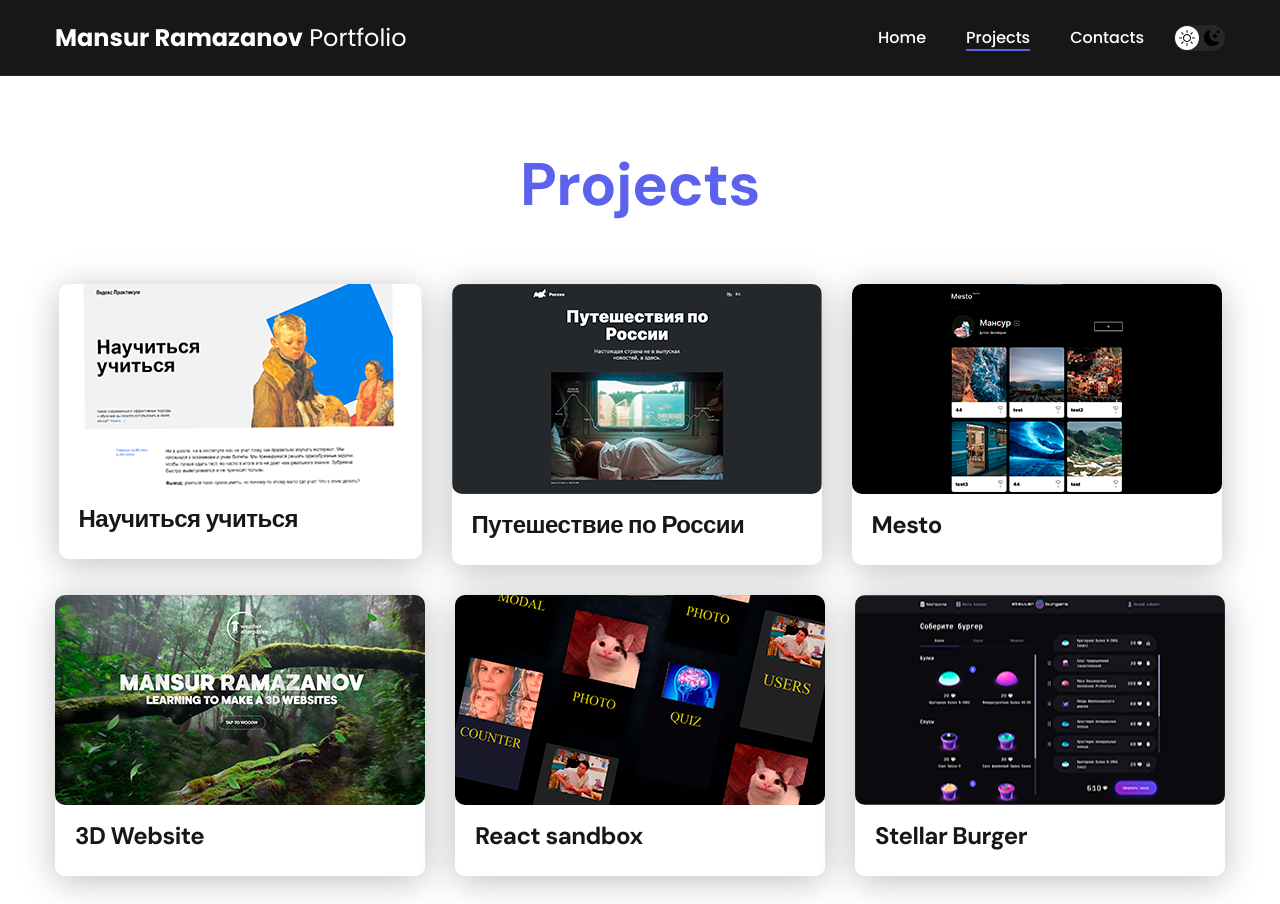
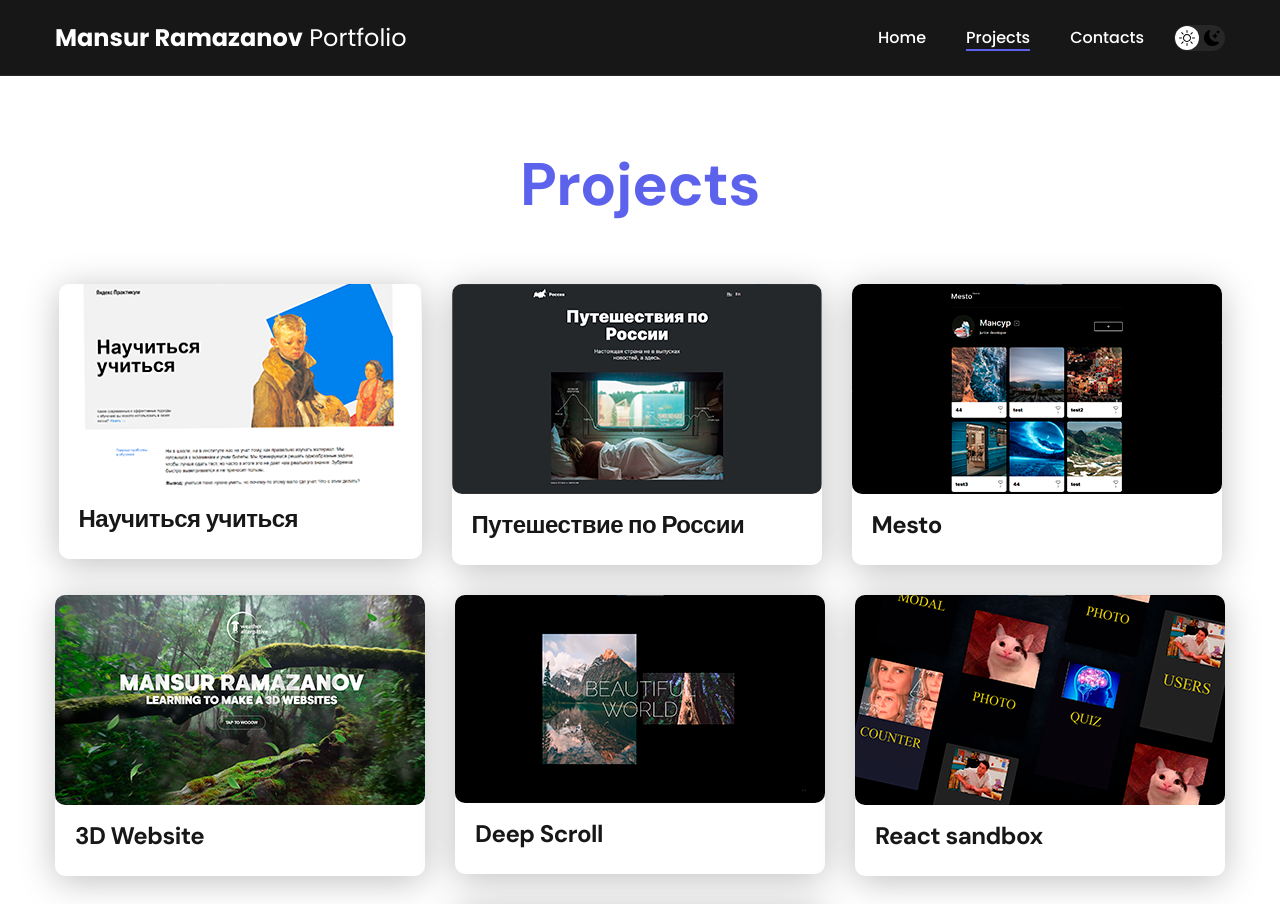
Before and after one commit to MansRamazanov/portfolio, a React (Create React App) app: page /projects in a window 1280 px wide. Shown: the top 904 px of the page. Built offline with nearby package versions, Linux system fonts and the light colour scheme.

Commit message:
add new project and cv

```diff
--- a/public/index.html
+++ b/public/index.html
@@ -10,34 +10,12 @@
       content="Web site created using create-react-app"
     />
     <link rel="apple-touch-icon" href="%PUBLIC_URL%/logo192.png" />
-    <!--
-      manifest.json provides metadata used when your web app is installed on a
-      user's mobile device or desktop. See https://developers.google.com/web/fundamentals/web-app-manifest/
-    -->
+
     <link rel="manifest" href="%PUBLIC_URL%/manifest.json" />
-    <!--
-      Notice the use of %PUBLIC_URL% in the tags above.
-      It will be replaced with the URL of the `public` folder during the build.
-      Only files inside the `public` folder can be referenced from the HTML.
 
-      Unlike "/favicon.ico" or "favicon.ico", "%PUBLIC_URL%/favicon.ico" will
-      work correctly both with client-side routing and a non-root public URL.
-      Learn how to configure a non-root public URL by running `npm run build`.
-    -->
     <title>Freelance portfolio</title>
   </head>
   <body>
-    <noscript>You need to enable JavaScript to run this app.</noscript>
     <div id="root"></div>
-    <!--
-      This HTML file is a template.
-      If you open it directly in the browser, you will see an empty page.
-
-      You can add webfonts, meta tags, or analytics to this file.
-      The build step will place the bundled scripts into the <body> tag.
-
-      To begin the development, run `npm start` or `yarn start`.
-      To create a production bundle, use `npm run build` or `yarn build`.
-    -->
   </body>
 </html>
--- a/src/components/header/Header.js
+++ b/src/components/header/Header.js
@@ -10,7 +10,7 @@ const Header = () => {
 					</strong>
 					<br />я начинающий frontend разработчик
 				</h1>
-				<a href="#!" className="btn">
+				<a href="https://cv-green-delta.vercel.app/" className="btn" target="_blank">
 					CV
 				</a>
 			</div>
--- a/src/helpers/projectsList.js
+++ b/src/helpers/projectsList.js
@@ -13,8 +13,8 @@ import project04Big from "./../img/projects/sandbox.png";
 import project05 from "./../img/projects/burger_mini.png";
 import project05Big from "./../img/projects/burger.png";
 
-// import project06 from "./../img/projects/06.jpg";
-// import project06Big from "./../img/projects/06-big.jpg";
+import project06 from "./../img/projects/3D_scroll_mini.png";
+import project06Big from "./../img/projects/3D_scroll.png";
 
 import project07 from "./../img/projects/mesto_mini.png";
 import project07Big from "./../img/projects/mesto.png";
@@ -49,6 +49,13 @@ const projects = [
 		about: 'В данном проекте я реализовал вёрстку при помощи HTML и CSS, а также использовал JavaScript. Ключевой особенностью данного проекта является реализация эффекта глубины на сайте посредством 3D перспективы. Отслеживание положения мышки и дождь реализованы про помощи JavaScript',
 	},
 	{
+		title: 'Deep Scroll',
+		web: 'https://3-d-scroll-xi.vercel.app/',
+		img: project06,
+		imgBig: project06Big,
+		about: 'В этом проекте я создал сайт с 3D анимацией скролла, используя возможности современного HTML, CSS и JavaScript. Я разработал модель движения слайдов в глубину, поработал над кастомной анимацией, плавностью и оформил композицию с помощью CSS.',
+	},
+	{
 		title: 'React sandbox',
 		web: 'https://scroll-website-livid.vercel.app/',
 		img: project04,
@@ -60,8 +67,8 @@ const projects = [
 		web: 'https://react-stellar-burger-kappa.vercel.app/',
 		img: project05,
 		imgBig: project05Big,
-		about: 'Над этим проектом я сейчас работаю. Он написан на React JS. Сейчас я нахожусь на этапе подключения redux к проекту и реализации drag-n-drop, дальше я хочу типизировать все блоки и покрыть тестами все редьюсеры в проекте.',
-		gitHubLink: 'https://github.com/MansRamazanov/react-stellar-burger',
+		about: 'Над этим проектом я сейчас работаю. Он написан на React JS. Сейчас я нахожусь на этапе подключения redux к проекту и реализации drag-n-drop, дальше я хочу типизировать все блоки и покрыть тестами все редьюсеры в проекте. Ссылка на гит:',
+		gitHubLink: 'https://github.com/MansRamazanov/react-stellar-burger.git',
 	},
 
 ];
--- a/src/pages/Project.js
+++ b/src/pages/Project.js
@@ -23,7 +23,7 @@ const Project = () => {
 					</div>
 
 					{project.gitHubLink && (
-						<BtnGitHub link="https://github.com" />
+						<BtnGitHub link={project.gitHubLink} />
 					)}
 				</div>
 			</div>
```
Also changed, not shown: 1 other file (tests, documents, lock files or other folders).
